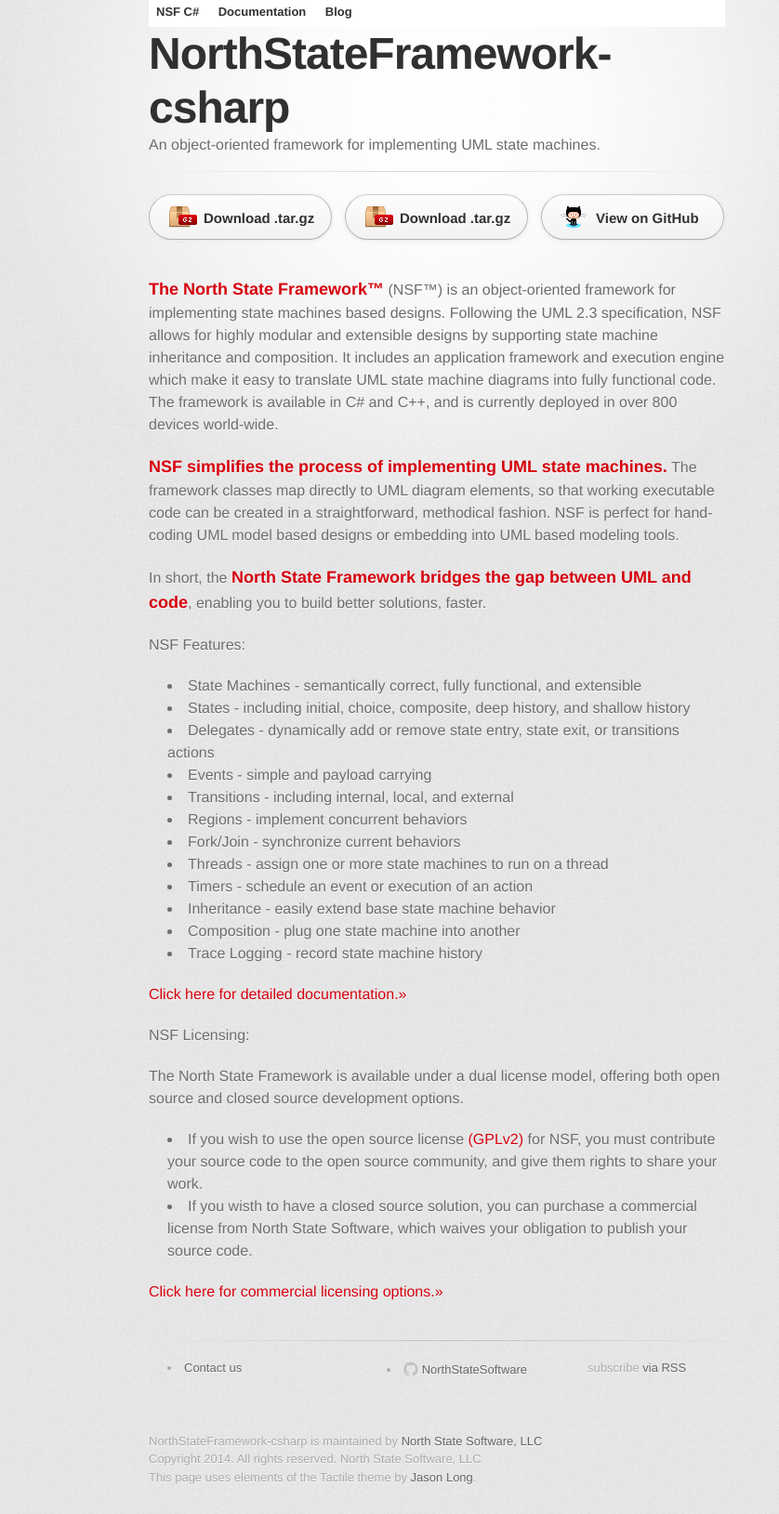
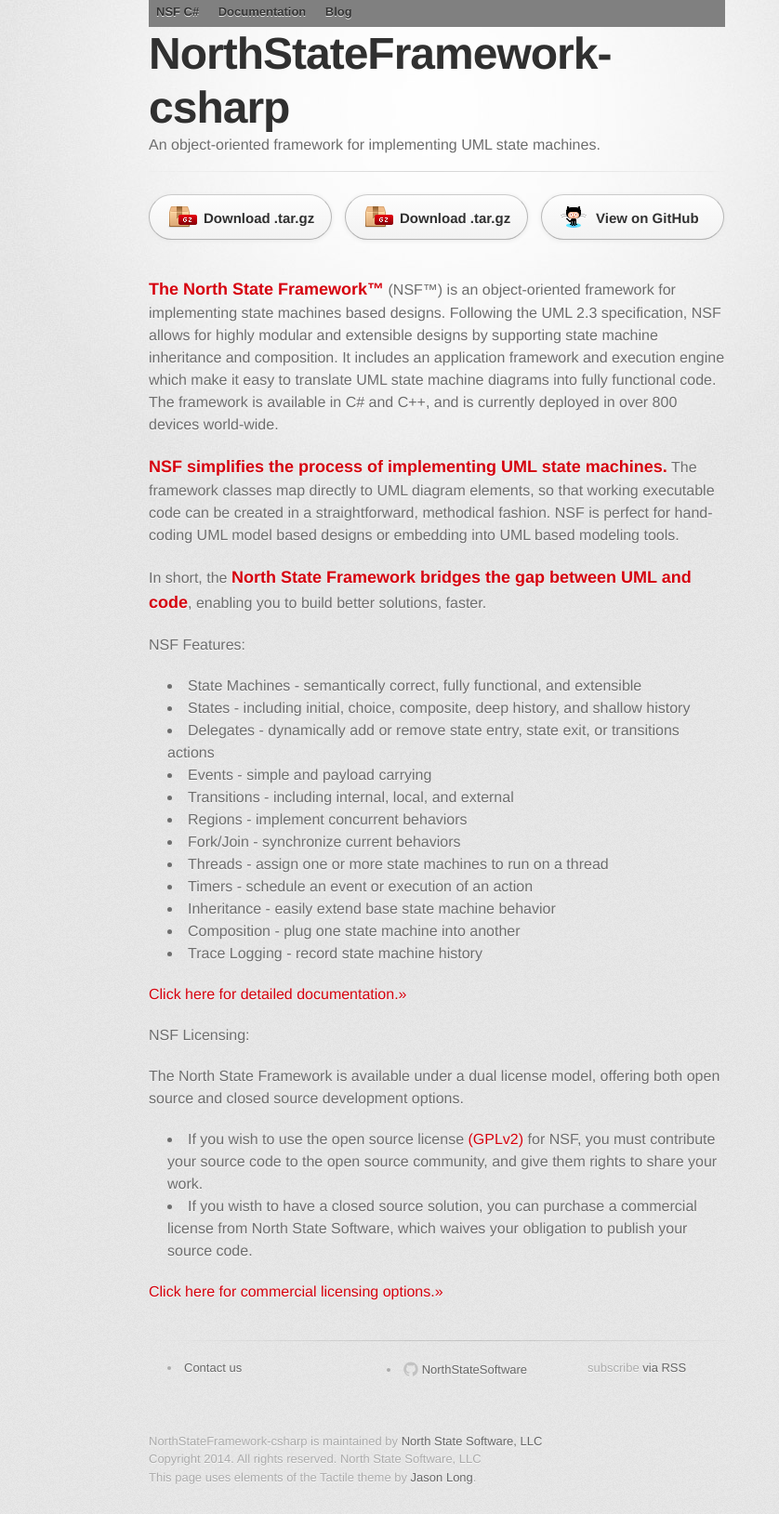
Before and after one commit to jrivenbark/Test8, a Jekyll site: the page built from index.md, in a window 1280 px wide. Shown: the whole page at 93% size, without its empty margins (170-1008 px from the left). Built offline with Jekyll 4.4.1, drawn with Linux system fonts in a browser that asks for light colours; some web fonts are replaced.

Commit message:
gray bar

```diff
--- a/stylesheets/stylesheet.css
+++ b/stylesheets/stylesheet.css
@@ -420,7 +420,7 @@ footer a:hover {
 }
 
  .site-header {
-	  background-color: White;
+	  background-color: gray;
 }
 
 .site-title {
```
